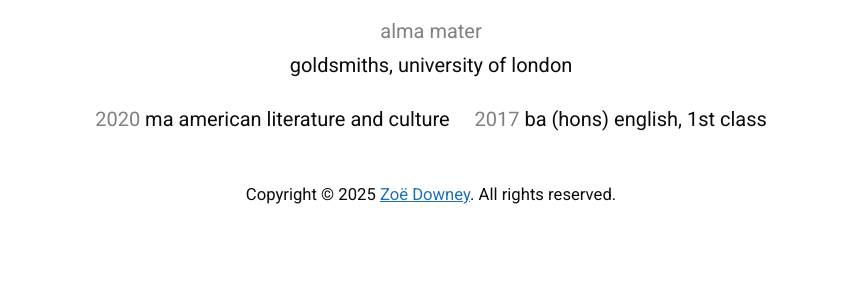
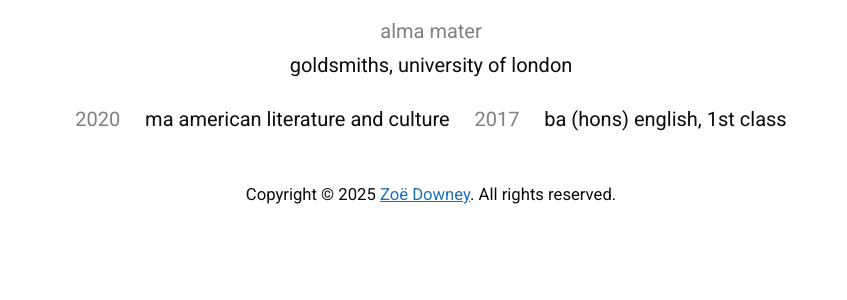
Before and after one commit to zoeurl/zoedowney.github.io, a Jekyll site: the page built from about/index.html, in a window 1280 px wide. Shown: the part 531-831 px from the top of the page, without its empty margins (209-1056 px from the left). Built offline with Jekyll 4.4.1, drawn with Linux system fonts in a browser that asks for light colours.

Commit message:
Update index.html

```diff
--- a/about/index.html
+++ b/about/index.html
@@ -15,5 +15,5 @@
 <br><center><font color="grey">alma mater</font>
 <center>goldsmiths, university of london
 </p>
-<center><font color="grey">2020</font> ma american literature and culture &nbsp;&nbsp;&nbsp;&nbsp;<font color="grey">2017</font> ba (hons) english, 1st class</center>
+<center><font color="grey">2020</font> &nbsp;&nbsp;&nbsp;&nbsp;ma american literature and culture &nbsp;&nbsp;&nbsp;&nbsp;<font color="grey">2017</font> &nbsp;&nbsp;&nbsp;&nbsp;ba (hons) english, 1st class</center>
 </p>
```
